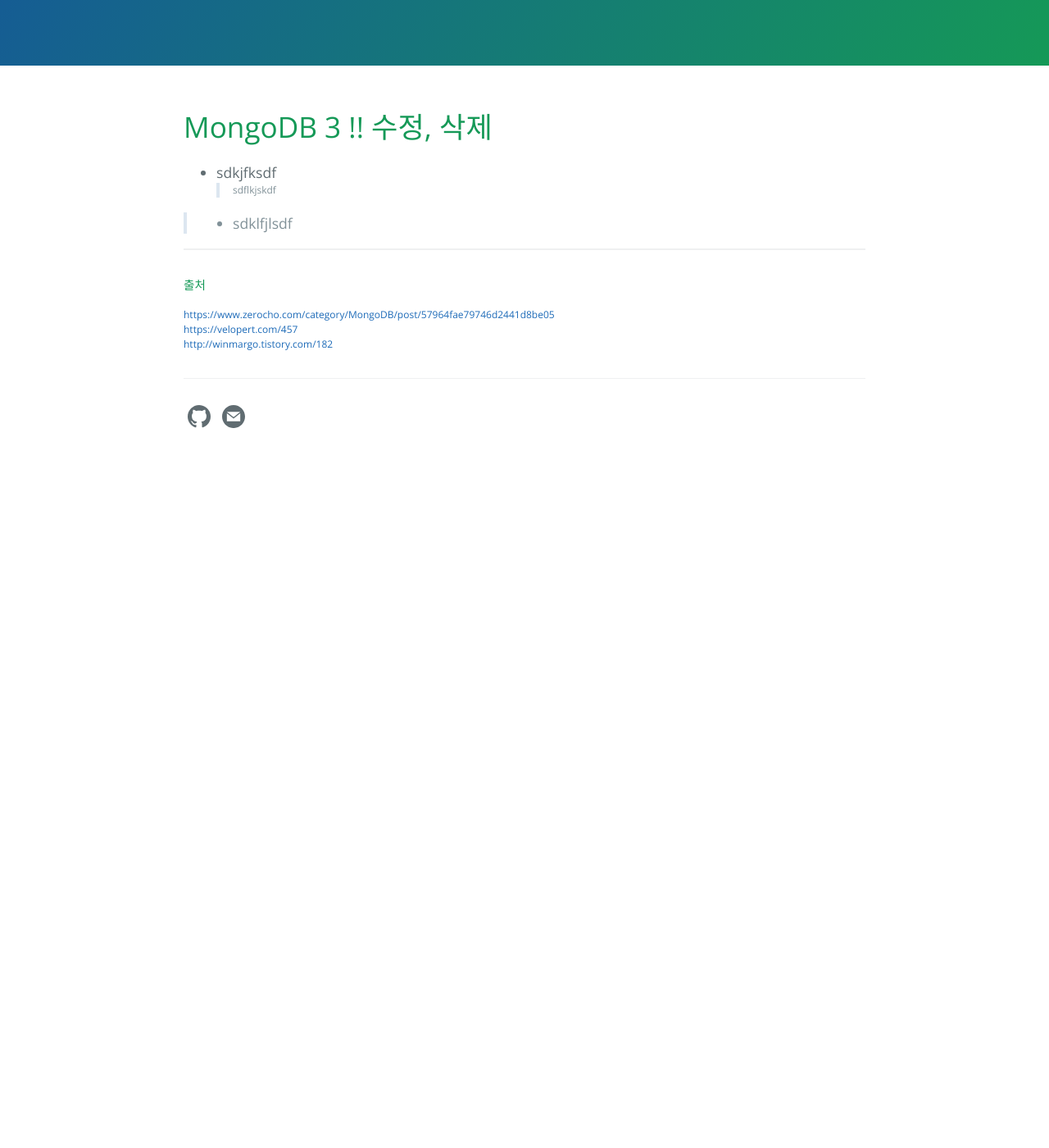
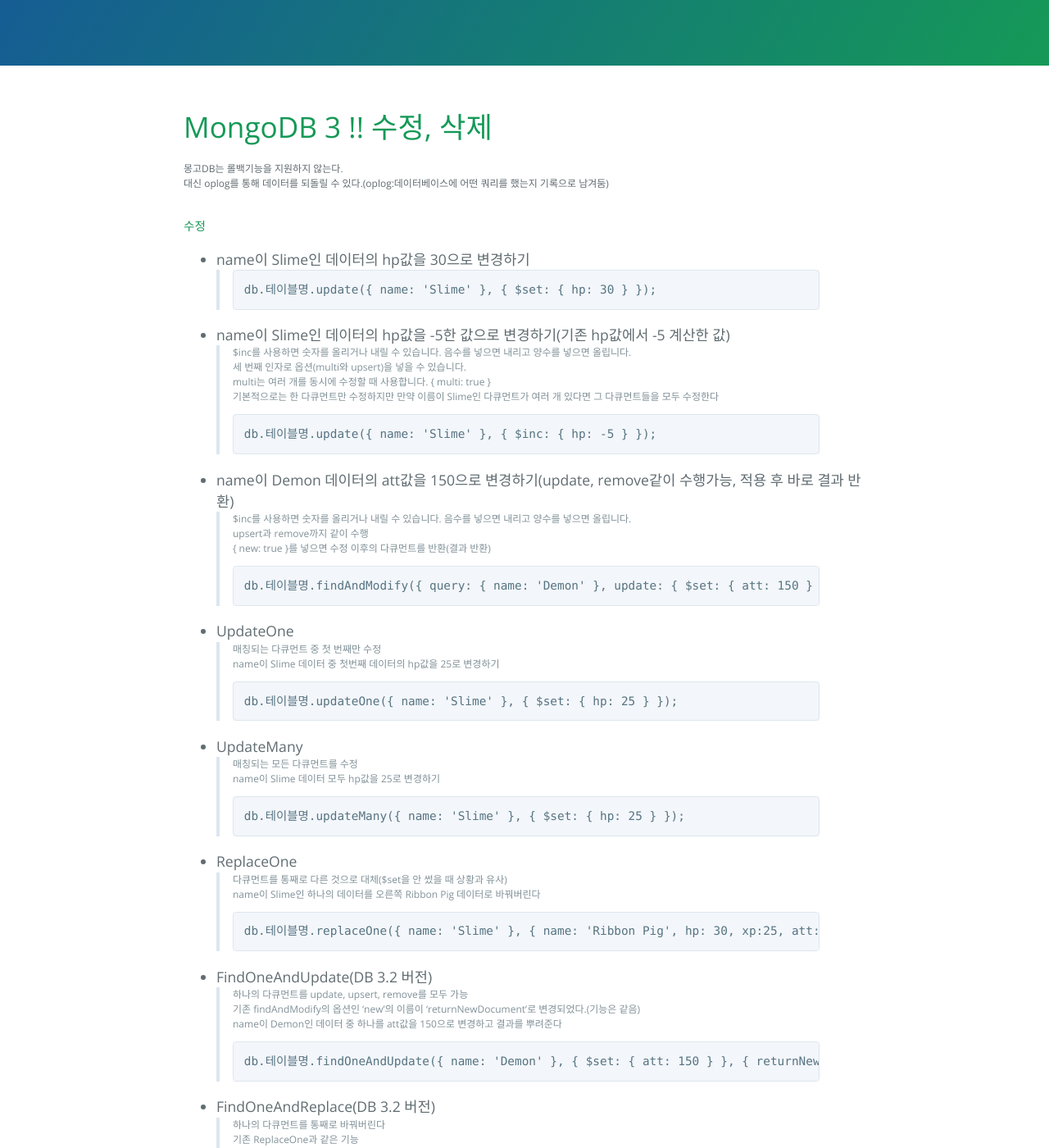
Before and after one commit to zzingyuna/test_site.github.io, a Jekyll site: the page built from _posts/2018-05-08-mongoDB3.md, in a window 1280 px wide and 1400 px high, scrolled down 270 px. Shown: the whole window at 82% size. Built offline with Jekyll 4.4.1, drawn with Linux system fonts in a browser that asks for light colours; before the commit the page ends 900 px from its top, so only the background shows below that; some of the changed text lies outside the part shown.

Commit message:
Update 2018-05-08-mongoDB3.md

````diff
--- a/_posts/2018-05-08-mongoDB3.md
+++ b/_posts/2018-05-08-mongoDB3.md
@@ -4,14 +4,150 @@
 
 # MongoDB 3 !! 수정, 삭제
 
-* sdkjfksdf
->sdflkjskdf
+몽고DB는 롤백기능을 지원하지 않는다.
+대신 oplog를 통해 데이터를 되돌릴 수 있다.(oplog:데이터베이스에 어떤 쿼리를 했는지 기록으로 남겨둠)
 
->* sdklfjlsdf
+
+
+##### 수정
+
+* name이 Slime인 데이터의 hp값을 30으로 변경하기
+>```
+>db.테이블명.update({ name: 'Slime' }, { $set: { hp: 30 } });
+>```
+
+
+* name이 Slime인 데이터의 hp값을 -5한 값으로 변경하기(기존 hp값에서 -5 계산한 값)
+>$inc를 사용하면 숫자를 올리거나 내릴 수 있습니다. 음수를 넣으면 내리고 양수를 넣으면 올립니다.
+>세 번째 인자로 옵션(multi와 upsert)을 넣을 수 있습니다.
+>multi는 여러 개를 동시에 수정할 때 사용합니다. { multi: true }
+>기본적으로는 한 다큐먼트만 수정하지만 만약 이름이 Slime인 다큐먼트가 여러 개 있다면 그 다큐먼트들을 모두 수정한다
+>```
+>db.테이블명.update({ name: 'Slime' }, { $inc: { hp: -5 } });
+>```
+
+
+* name이 Demon 데이터의 att값을 150으로 변경하기(update, remove같이 수행가능, 적용 후 바로 결과 반환)
+>$inc를 사용하면 숫자를 올리거나 내릴 수 있습니다. 음수를 넣으면 내리고 양수를 넣으면 올립니다.
+>upsert과 remove까지 같이 수행
+>{ new: true }를 넣으면 수정 이후의 다큐먼트를 반환(결과 반환)
+>```
+>db.테이블명.findAndModify({ query: { name: 'Demon' }, update: { $set: { att: 150 } }, new: true });
+>```
+
+
+* UpdateOne
+>매칭되는 다큐먼트 중 첫 번째만 수정
+>name이 Slime 데이터 중 첫번째 데이터의 hp값을 25로 변경하기
+>```
+>db.테이블명.updateOne({ name: 'Slime' }, { $set: { hp: 25 } });
+>```
+
+
+* UpdateMany
+>매칭되는 모든 다큐먼트를 수정
+>name이 Slime 데이터 모두 hp값을 25로 변경하기
+>```
+>db.테이블명.updateMany({ name: 'Slime' }, { $set: { hp: 25 } });
+>```
+
+
+* ReplaceOne
+>다큐먼트를 통째로 다른 것으로 대체($set을 안 썼을 때 상황과 유사)
+>name이 Slime인 하나의 데이터를 오른쪽 Ribbon Pig 데이터로 바꿔버린다
+>```
+>db.테이블명.replaceOne({ name: 'Slime' }, { name: 'Ribbon Pig', hp: 30, xp:25, att:30 });
+>```
+
+
+* FindOneAndUpdate(DB 3.2 버전)
+>하나의 다큐먼트를 update, upsert, remove를 모두 가능
+>기존 findAndModify의 옵션인 'new'의 이름이 'returnNewDocument'로 변경되었다.(기능은 같음)
+>name이 Demon인 데이터 중 하나를 att값을 150으로 변경하고 결과를 뿌려준다
+>```
+>db.테이블명.findOneAndUpdate({ name: 'Demon' }, { $set: { att: 150 } }, { returnNewDocument: true });
+>```
+
+
+* FindOneAndReplace(DB 3.2 버전)
+>하나의 다큐먼트를 통째로 바꿔버린다
+>기존 ReplaceOne과 같은 기능
+>```
+>db.테이블명.FindOneAndReplace({ name: 'Slime' }, { name: 'Ribbon Pig', hp: 30, xp:25, att:30 }, { returnNewDocument: true });
+>```
+
+
+
+* criteria에 해당되는 document가 존재하지 않는다면 새로 추가하기
+>upsert 옵션을 설정하여 Elly document가 존재하지 않으면 새로 추가
+>name이 Elly인 데이터를 찾아 있으면 age값을 17로 입력하고 없으면 해당 데이터를 새로 입력한다.
+>```
+>db.테이블명.update( { name: "Elly" }, { name: "Elly", age: 17 }, { upsert: true } )
+>```
+
+
+
+
+* Upsert
+> update + insert의 합성어
+> 특정한 옵션을 주어서 수정할 대상이 없는 경우 insert 동작을 수행
+> Upsert 기능을 하려면 update, updateOne, updateMany, replaceOne 메소드에 옵션으로 { upsert: true } 를 주면 됩니다.
+> 또는 findAndModify, findOneAndUpdate, findOneAndReplace 메소드에 upsert: true를 추가할 수도 있습니다.
+> save와 insert 메소드의 차이가 upsert의 개념에 있습니다.
+> save는 upsert 메소드입니다. 만약 해당하는 다큐먼트가 없으면 새로 만듭니다. 하지만 해당하는 다큐먼트가 있으면(_id를 제공해야합니다) 수정합니다.
+
+
+
+
+* Remove
+>* 데이터를 모두 지운다
+>```
+>db.테이블명.remove({ });
+>```
+>
+>* 조건에 해당하는 데이터를 지운다
+>```
+>db.테이블명.remove({ 컬럼명: "값" });
+>```
+
+
+* Remove(몽고DB 3.2 버전)
+>* 조건에 해당하는 데이터 하나만 지운다
+>```
+>db.테이블명.deleteOne({ 컬럼명: "값" });
+>```
+>
+>* 조건에 해당하는 데이터를 모두 지운다
+>```
+>db.테이블명.deleteMany({ 컬럼명: "값" });
+>```
+
+
+* 특정 field를 제거하기
+>David document의 score field를 제거한다
+>```
+>db.테이블명.update( { name: "David" }, { $unset: { score: 1 } } )
+>```
+>
+
+
+
+
+
+>Option | 설명
+>--- | ---
+>i | 대소문자 무시
+>m | 정규식에서 anchor(^) 를 사용 할 때 값에 \n 이 있다면 무력화
+>x | 정규식 안에있는 whitespace를 모두 무시
+>s | dot (.) 사용 할 떄 \n 을 포함해서 매치
+>
+
+
 
 
 ---
 ##### 출처
-[https://www.zerocho.com/category/MongoDB/post/57964fae79746d2441d8be05](https://www.zerocho.com/category/MongoDB/post/57964fae79746d2441d8be05)
-[https://velopert.com/457](https://velopert.com/457)
+[https://www.zerocho.com/category/MongoDB/post/579e2821c097d015000404dc](https://www.zerocho.com/category/MongoDB/post/579e2821c097d015000404dc)
+[https://velopert.com/545](https://velopert.com/545)
+[https://www.zerocho.com/category/MongoDB/post/579ecb1fc097d015000404dd](https://www.zerocho.com/category/MongoDB/post/579ecb1fc097d015000404dd)
 [http://winmargo.tistory.com/182](http://winmargo.tistory.com/182)
````
